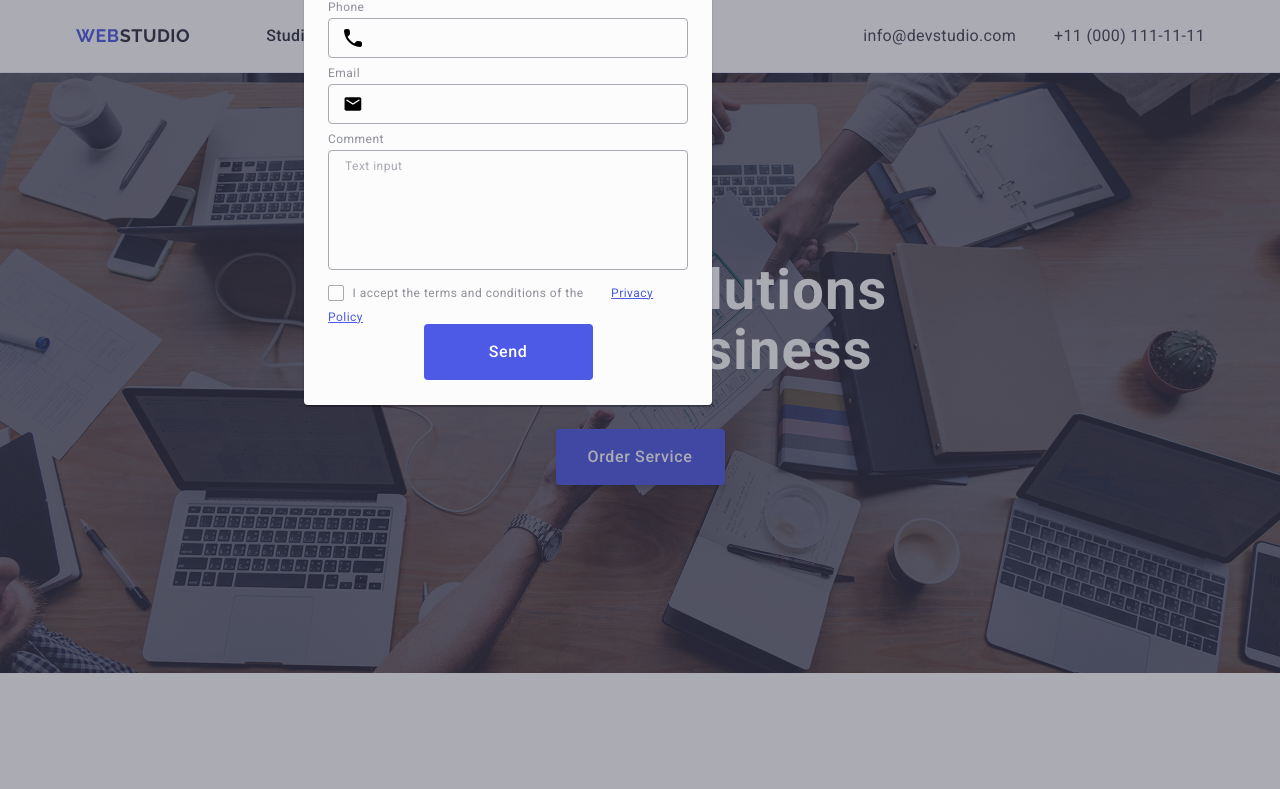
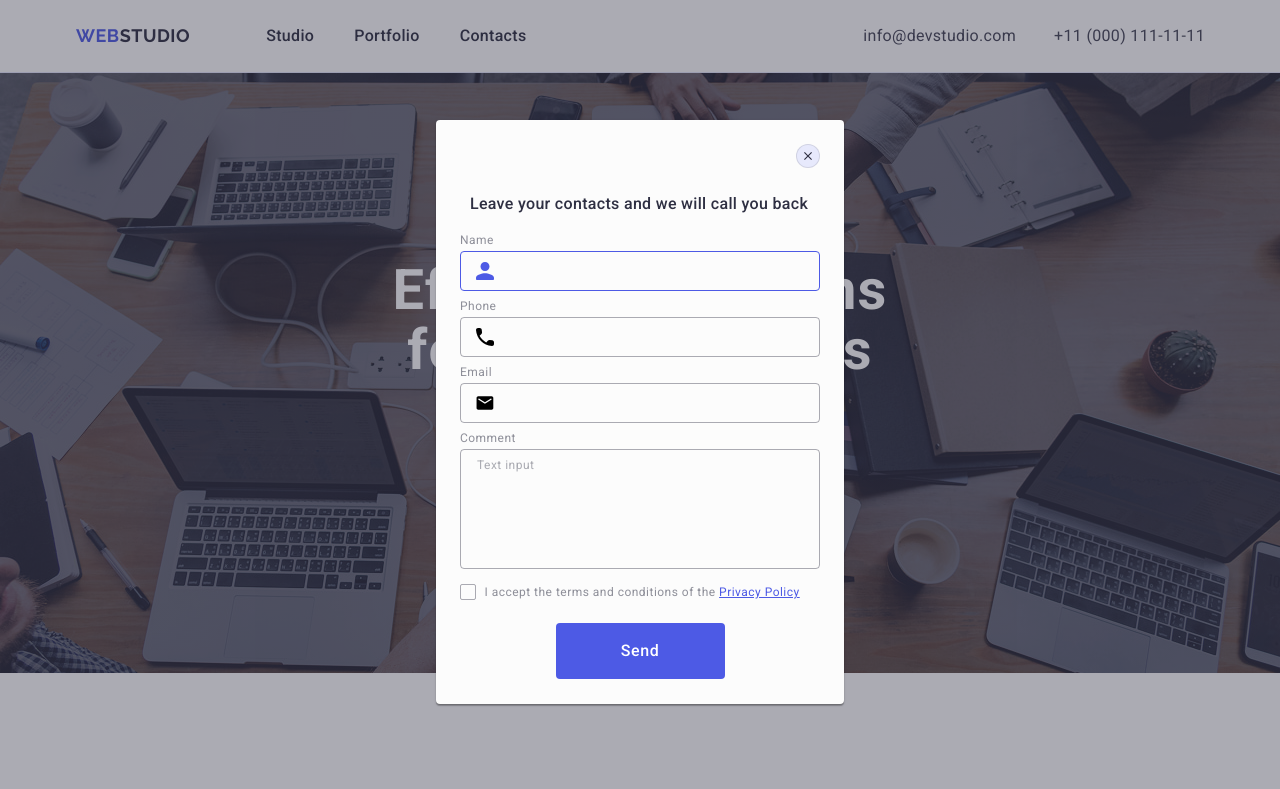
Before and after one commit to RocketReact/goit-markup-hw-06, a website built with Vite: page index.html in a window 1280 px wide. Shown: the top 789 px of the page. Built offline with nearby package versions, Linux system fonts and the light colour scheme.

Commit message:
fix modal mobile in all devices

```diff
--- a/css/style.css
+++ b/css/style.css
@@ -972,6 +972,7 @@ img {
   .modal {
     width: 408px;
     height: 584px;
+    padding: 24px;
   }
   .modal-paragraph {
     left: 44px;
@@ -981,9 +982,6 @@ img {
   .modal-form {
     transform: translateY(-11px);
     width: 360px;
-  }
-  .modal {
-    padding: 24px;
   }
   .user-privacy-container {
     height: 16px;
@@ -996,7 +994,15 @@ img {
     left: 135.5px;
   }
   .page-wrapper {
-    left: -208px;
+    left: -17px;
+    width: 406px;
+    height: 584px;
+  }
+  .modal-close {
+    left: 376px;
+  }
+  .privacy-policy-link {
+    margin-left: 0;
   }
 }
 /*tablet*/
@@ -1099,7 +1105,7 @@ img {
 
   /*modal leave contacts*/
   .page-wrapper {
-    top: -260px;
+    top: 20px;
   }
 }
 
@@ -1220,7 +1226,7 @@ img {
 
   /*modal leave contacts*/
   .page-wrapper {
-    top: -276px;
+    top: 4px;
   }
 }
 
```
